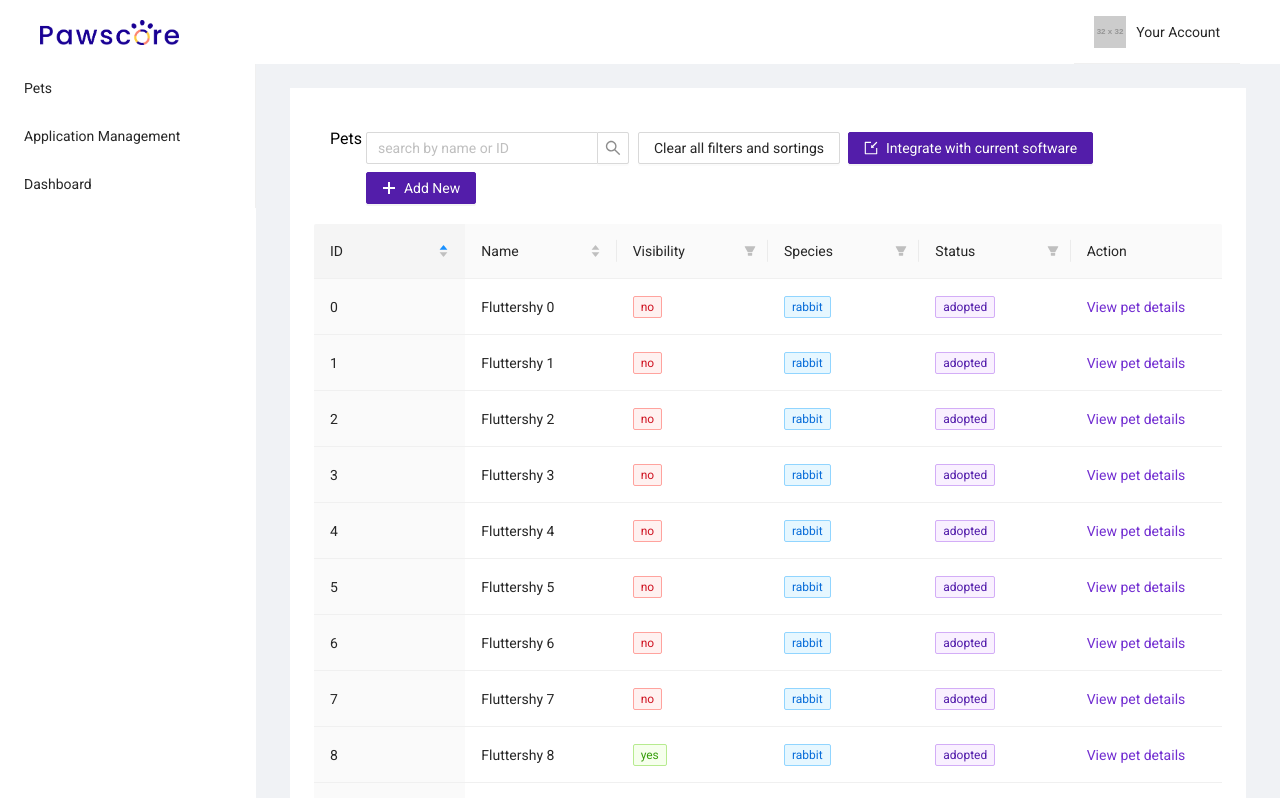
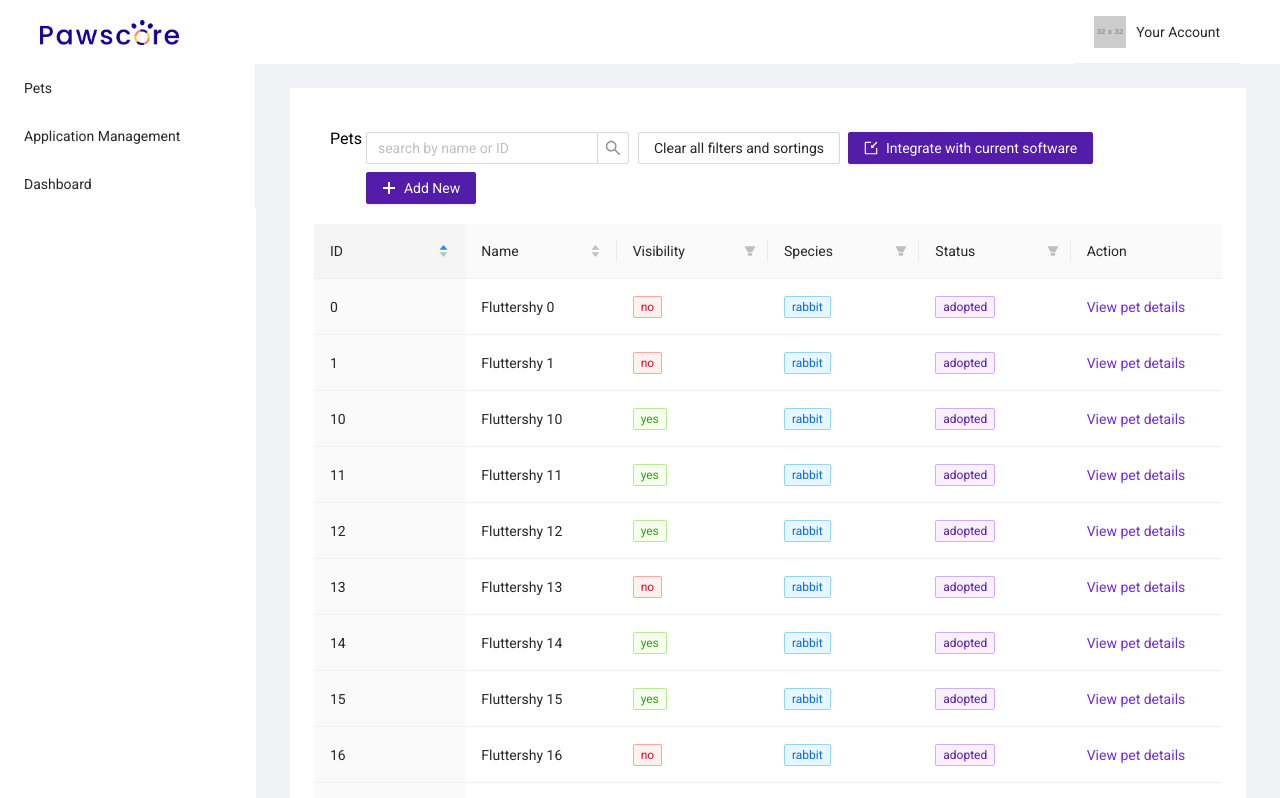
Before and after one commit to bettersg/PawScore, a Next.js app in the folder frontend/: page /shelter/home in a window 1280 px wide. Shown: the top 798 px of the page. Built offline with nearby package versions, Linux system fonts and the light colour scheme.

Commit message:
[FE][MISC] added keys to petdata

```diff
--- a/frontend/common/enums.ts
+++ b/frontend/common/enums.ts
@@ -16,12 +16,14 @@ export enum Species {
 }
 
 export type PetData = {
-	key: number;
+	key: string;
 	name: string;
-	image?: string;
+	images?: string[];
 	visible: boolean;
 	species: Species;
 	status: Status;
+	acquired: Date;
+	breed: string;
 };
 
 // =============================================================================
--- a/frontend/components/shelter/home/PetsTable/components/Name.tsx
+++ b/frontend/components/shelter/home/PetsTable/components/Name.tsx
@@ -1,6 +1,6 @@
 type TableNameProps = {
 	name: string;
-	image?: string; // TODO: confirm type
+	image?: string[]; // TODO: confirm type
 };
 
 const TableName = ({ name, image }: TableNameProps) => {
@@ -8,7 +8,7 @@ const TableName = ({ name, image }: TableNameProps) => {
 		<div>
 			{image && (
 				<img
-					src={image}
+					src={image[0]} // TODO: check for image
 					alt="pet-image"
 					style={{ height: "60px", width: "auto" }}
 				/>
--- a/frontend/components/shelter/home/PetsTable/index.tsx
+++ b/frontend/components/shelter/home/PetsTable/index.tsx
@@ -24,23 +24,31 @@ const PetTableDisplay = () => {
 	const onSearch = () => {
 		console.log("search");
 	};
-	const onViewMore = (id: number) => {
+	const onViewMore = (id: string) => {
 		console.log("clicked view more ", id);
 	};
 
-	const columns: ColumnsType<PetData> = [
+	const columns: ColumnsType<Omit<PetData, "acquired" | "breed">> = [
 		{
 			title: "ID",
 			dataIndex: "key",
 			defaultSortOrder: "ascend",
-			sorter: (a, b) => a.key - b.key
+			sorter: (a, b) => {
+				if (a.key > b.key) {
+					return 1;
+				}
+				if (b.key > a.key) {
+					return -1;
+				}
+				return 0;
+			}
 		},
 		{
 			title: "Name",
 			dataIndex: "name",
 			sorter: (a, b) => a.name.localeCompare(b.name),
 			render: (name: PetData["name"], record) => (
-				<TableName name={name} image={record.image} />
+				<TableName name={name} image={record.images} />
 			)
 		},
 		{
@@ -96,10 +104,10 @@ const PetTableDisplay = () => {
 		}
 	];
 
-	const mockData: PetData[] = [];
+	const mockData: Omit<PetData, "acquired" | "breed">[] = [];
 	for (let i = 0; i < 80; i++) {
 		mockData.push({
-			key: i,
+			key: "" + i,
 			name: `Fluttershy ${i}`,
 			// image: "",
 			visible: Math.random() > 0.5 ? true : false,
```
